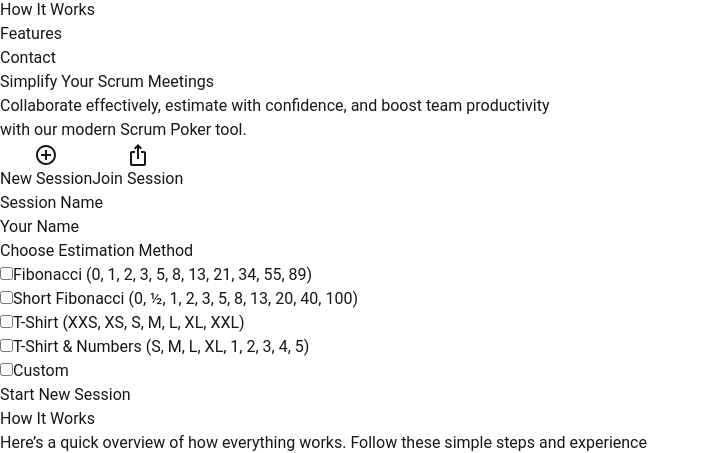
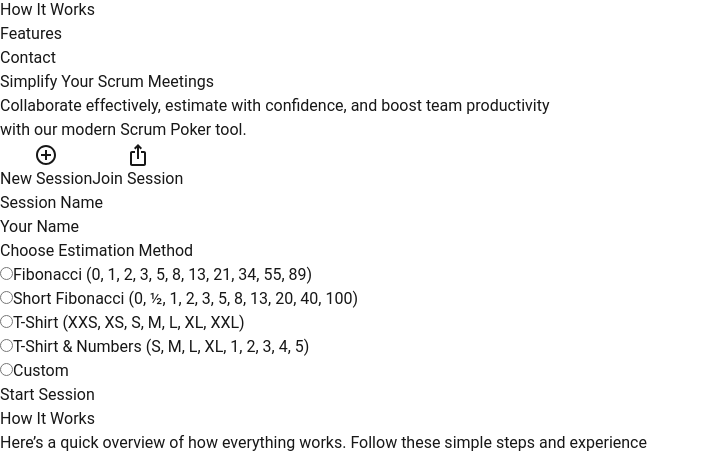
Before and after one commit to kkazdal/ScrumPokerWebUI, a Next.js app: page / in a window 1280 px wide. Shown: the part 350-803 px from the top of the page, without its empty margins (0-710 px from the left). Built offline with nearby package versions, Linux system fonts and the light colour scheme.

Commit message:
feat: anasayfa tasarımı tamamlandı.

```diff
--- a/src/components/HomeSection.component.tsx
+++ b/src/components/HomeSection.component.tsx
@@ -7,14 +7,12 @@ export const HomeSection = (): JSX.Element => {
     const [activeTab, setActiveTab] = useState("new"); // Default olarak 'new' tab'ı aktif
 
     return (
-        <section id="home" className="bg-gray-50 flex justify-center px-4 py-8 w-[30rem]">
-            <div className="max-w-4xl w-full flex flex-col items-center">
-                <div className="flex space-x-4">
+        <div className="w-full flex flex-col items-center mt-10">
+            {/* Tab Başlıkları */}
+            <div className="flex space-x-2 w-full justify-center">
                 <button
                     onClick={() => setActiveTab("new")}
-                        className={`flex items-center px-6 py-2 rounded-t-lg ${activeTab === "new"
-                            ? "bg-blue-500 text-white"
-                            : "bg-gray-200 text-gray-700"
+                    className={`flex items-center px-6 py-2 rounded-t-lg ${activeTab === "new" ? "bg-blue-500 text-white" : "bg-gray-200 text-gray-700"
                         }`}
                 >
                     <AddCircleOutlineIcon className="mr-2" />
@@ -22,9 +20,7 @@ export const HomeSection = (): JSX.Element => {
                 </button>
                 <button
                     onClick={() => setActiveTab("join")}
-                        className={`flex items-center px-6 py-2 rounded-t-lg justify-center items-center ${activeTab === "join"
-                            ? "bg-blue-500 text-white"
-                            : "bg-gray-200 text-gray-700"
+                    className={`flex items-center px-6 py-2 rounded-t-lg justify-center items-center ${activeTab === "join" ? "bg-blue-500 text-white" : "bg-gray-200 text-gray-700"
                         }`}
                 >
                     <IosShareIcon className="mr-2" />
@@ -34,7 +30,7 @@ export const HomeSection = (): JSX.Element => {
 
             {/* Tab İçeriği */}
             {activeTab === "new" && (
-                    <div className="w-full bg-white p-6 rounded-lg shadow-md">
+                <div className="w-full bg-white p-6 rounded-lg shadow-md max-w-3xl">
                     <div className="space-y-4">
                         {/* New Session Inputlar */}
                         <div>
@@ -57,31 +53,31 @@ export const HomeSection = (): JSX.Element => {
                             <label className="block text-sm font-semibold text-gray-700">Choose Estimation Method</label>
                             <div className="mt-2 space-y-2">
                                 <div className="flex items-center">
-                                        <input type="checkbox" id="fibonacci" className="mr-2" />
+                                    <input type="radio" id="fibonacci" name="estimationMethod" className="mr-2" />
                                     <label htmlFor="fibonacci" className="text-gray-600">
                                         Fibonacci (0, 1, 2, 3, 5, 8, 13, 21, 34, 55, 89)
                                     </label>
                                 </div>
                                 <div className="flex items-center">
-                                        <input type="checkbox" id="shortFibonacci" className="mr-2" />
+                                    <input type="radio" id="shortFibonacci" name="estimationMethod" className="mr-2" />
                                     <label htmlFor="shortFibonacci" className="text-gray-600">
                                         Short Fibonacci (0, ½, 1, 2, 3, 5, 8, 13, 20, 40, 100)
                                     </label>
                                 </div>
                                 <div className="flex items-center">
-                                        <input type="checkbox" id="tshirt" className="mr-2" />
+                                    <input type="radio" id="tshirt" name="estimationMethod" className="mr-2" />
                                     <label htmlFor="tshirt" className="text-gray-600">
                                         T-Shirt (XXS, XS, S, M, L, XL, XXL)
                                     </label>
                                 </div>
                                 <div className="flex items-center">
-                                        <input type="checkbox" id="tshirtAndNumbers" className="mr-2" />
+                                    <input type="radio" id="tshirtAndNumbers" name="estimationMethod" className="mr-2" />
                                     <label htmlFor="tshirtAndNumbers" className="text-gray-600">
                                         T-Shirt & Numbers (S, M, L, XL, 1, 2, 3, 4, 5)
                                     </label>
                                 </div>
                                 <div className="flex items-center">
-                                        <input type="checkbox" id="custom" className="mr-2" />
+                                    <input type="radio" id="custom" name="estimationMethod" className="mr-2" />
                                     <label htmlFor="custom" className="text-gray-600">
                                         Custom
                                     </label>
@@ -89,18 +85,13 @@ export const HomeSection = (): JSX.Element => {
                             </div>
                         </div>
 
-                            {/* Buton */}
-                            <div>
-                                <button className="w-full py-3 mt-4 bg-blue-500 text-white rounded-lg shadow-md hover:bg-blue-600 focus:outline-none focus:ring-2 focus:ring-blue-500">
-                                    Start New Session
-                                </button>
-                            </div>
+                        <button className="w-full mt-4 bg-blue-500 text-white py-2 rounded-lg">Start Session</button>
                     </div>
                 </div>
             )}
 
             {activeTab === "join" && (
-                    <div className="w-full bg-white p-6 rounded-lg shadow-md">
+                <div className="w-full bg-white p-6 rounded-lg shadow-md max-w-3xl">
                     <div className="space-y-4">
                         {/* Join Session Inputlar */}
                         <div>
@@ -117,17 +108,10 @@ export const HomeSection = (): JSX.Element => {
                                 className="w-full p-3 mt-2 border border-gray-300 rounded-lg focus:outline-none focus:ring-2 focus:ring-blue-500"
                             />
                         </div>
-
-                            {/* Buton */}
-                            <div>
-                                <button className="w-full py-3 mt-4 bg-blue-500 text-white rounded-lg shadow-md hover:bg-blue-600 focus:outline-none focus:ring-2 focus:ring-blue-500">
-                                    Join Session
-                                </button>
-                            </div>
+                        <button className="w-full mt-4 bg-blue-500 text-white py-2 rounded-lg">Join Session</button>
                     </div>
                 </div>
             )}
         </div>
-        </section>
     );
 }
--- a/src/components/HomeTitle.component.tsx
+++ b/src/components/HomeTitle.component.tsx
@@ -3,19 +3,21 @@ import { HomeSection } from "./HomeSection.component";
 
 export const HomeTitle = (): JSX.Element => {
     return (
-        <section id="home" className="h-[40rem] bg-gray-50 lg:flex justify-center px-4 py-8 ">
-            <div className="flex flex-col-reverse lg:flex-col-reverse justify-center">
-                <div className="text-center lg:text-center flex flex-col justify-center max-w-lg">
-                    <h1 className="text-2xl sm:text-3xl md:text-4xl font-bold text-gray-800 leading-tight">
+        <section id="home" className="h-auto bg-gray-50 flex justify-center px-4 py-8">
+            <div className="flex flex-col lg:flex-row  items-start w-full max-w-screen-xl">
+                <div className="text-center lg:text-left mt-20 flex flex-col max-w-lg mx-auto mb-8 lg:mb-0">
+                    <h1 className="text-2xl sm:text-3xl md:text-4xl lg:text-5xl font-bold text-gray-800 leading-tight">
                         Simplify Your <span className="text-blue-500">Scrum Meetings</span>
                     </h1>
-                    <p className="mt-4 text-gray-600 text-base sm:text-lg leading-relaxed">
+                    <p className="mt-4 text-gray-600 text-base sm:text-lg md:text-xl leading-relaxed">
                         Collaborate effectively, estimate with confidence, and boost team productivity
                         <br /> with our modern Scrum Poker tool.
                     </p>
                 </div>
+
+                {/* HomeSection Bileşeni */}
+                <HomeSection /> {/* Bu, HomeSection bileşenini eklediğimiz alan */}
             </div>
-            <HomeSection />
         </section>
     );
 }
```
Lines whose indentation alone changed are shown as unchanged.
